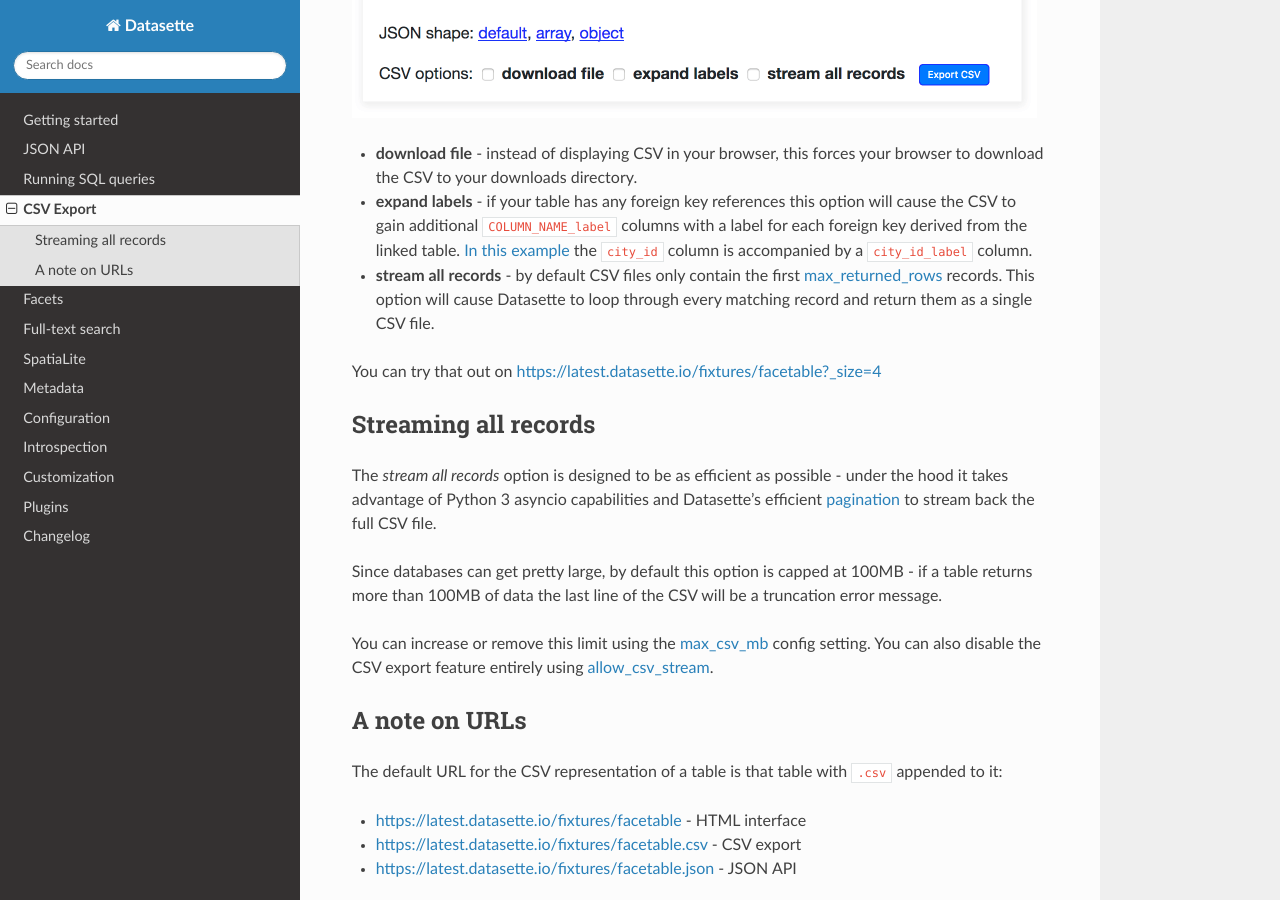
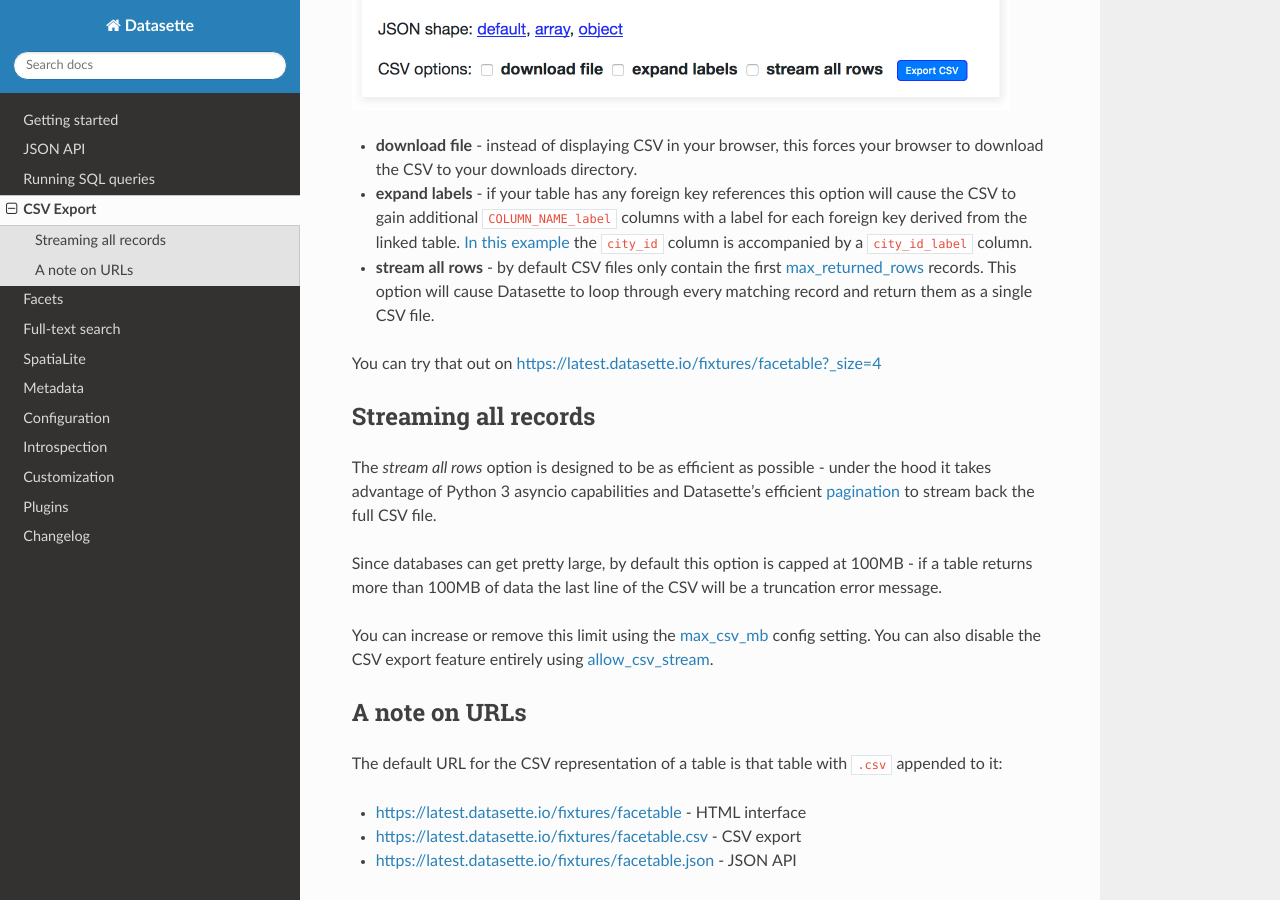
Before and after one commit to simonw/datasette, a Sphinx documentation site: the page built from docs/csv_export.rst, in a window 1280 px wide and 900 px high, scrolled down 388 px. Built offline with Sphinx 7.4.7 and the Read the Docs theme 2.0.0, drawn with Linux system fonts in a browser that asks for light colours.

Commit message:
Renamed 'stream all records' to 'stream all rows', refs #266

```diff
--- a/docs/csv_export.rst
+++ b/docs/csv_export.rst
@@ -22,7 +22,7 @@
   <https://latest.datasette.io/fixtures/facetable.csv?_labels=on&_size=max>`_
   the ``city_id`` column is accompanied by a ``city_id_label`` column.
 
-* **stream all records** - by default CSV files only contain the first
+* **stream all rows** - by default CSV files only contain the first
   :ref:`config_max_returned_rows` records. This option will cause Datasette to
   loop through every matching record and return them as a single CSV file.
 
@@ -31,7 +31,7 @@
 Streaming all records
 ---------------------
 
-The *stream all records* option is designed to be as efficient as possible -
+The *stream all rows* option is designed to be as efficient as possible -
 under the hood it takes advantage of Python 3 asyncio capabilities and
 Datasette's efficient :ref:`pagination <pagination>` to stream back the full
 CSV file.
```
Also changed, not shown: docs/advanced_export.png, 1 other file.
